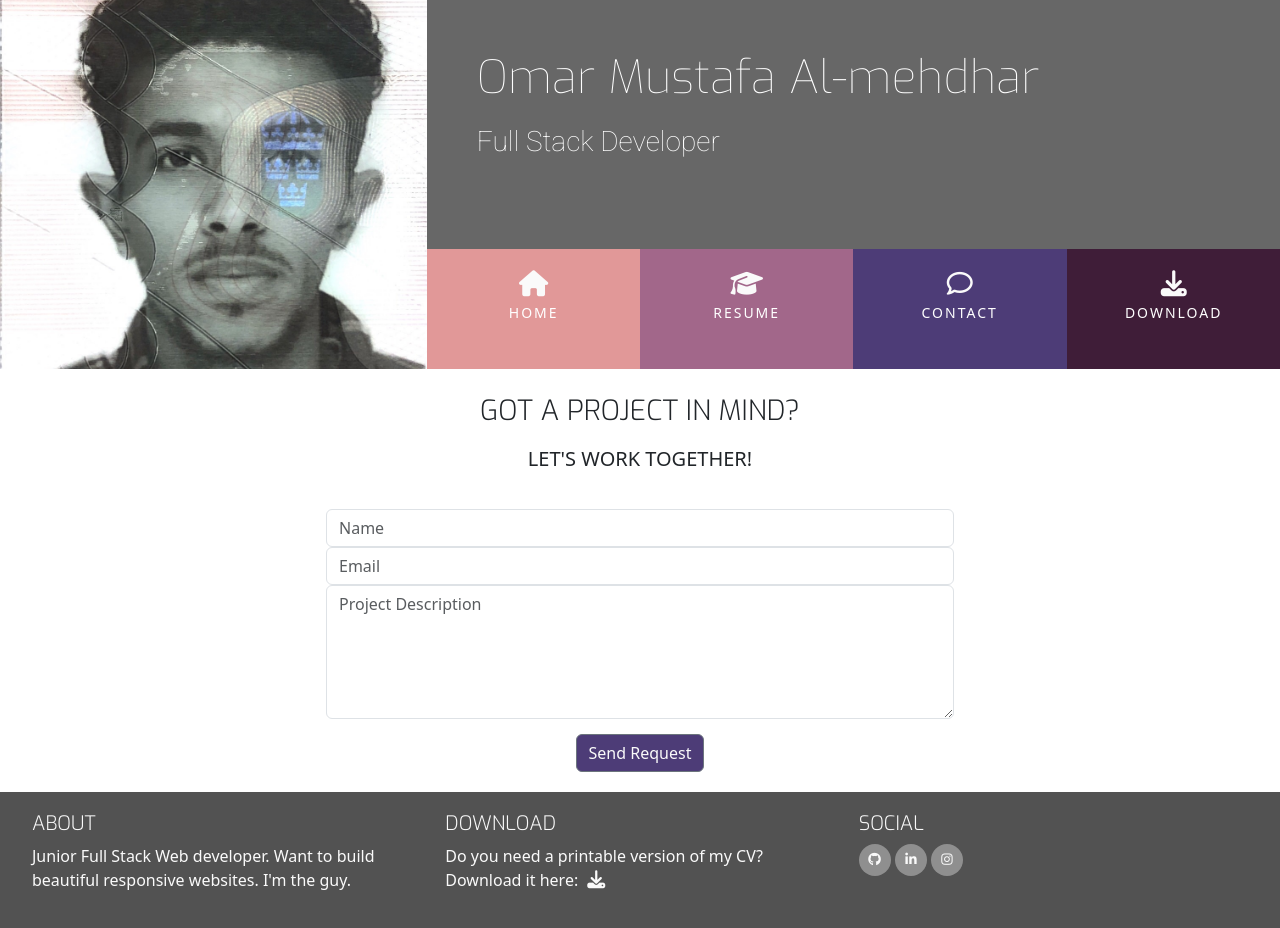
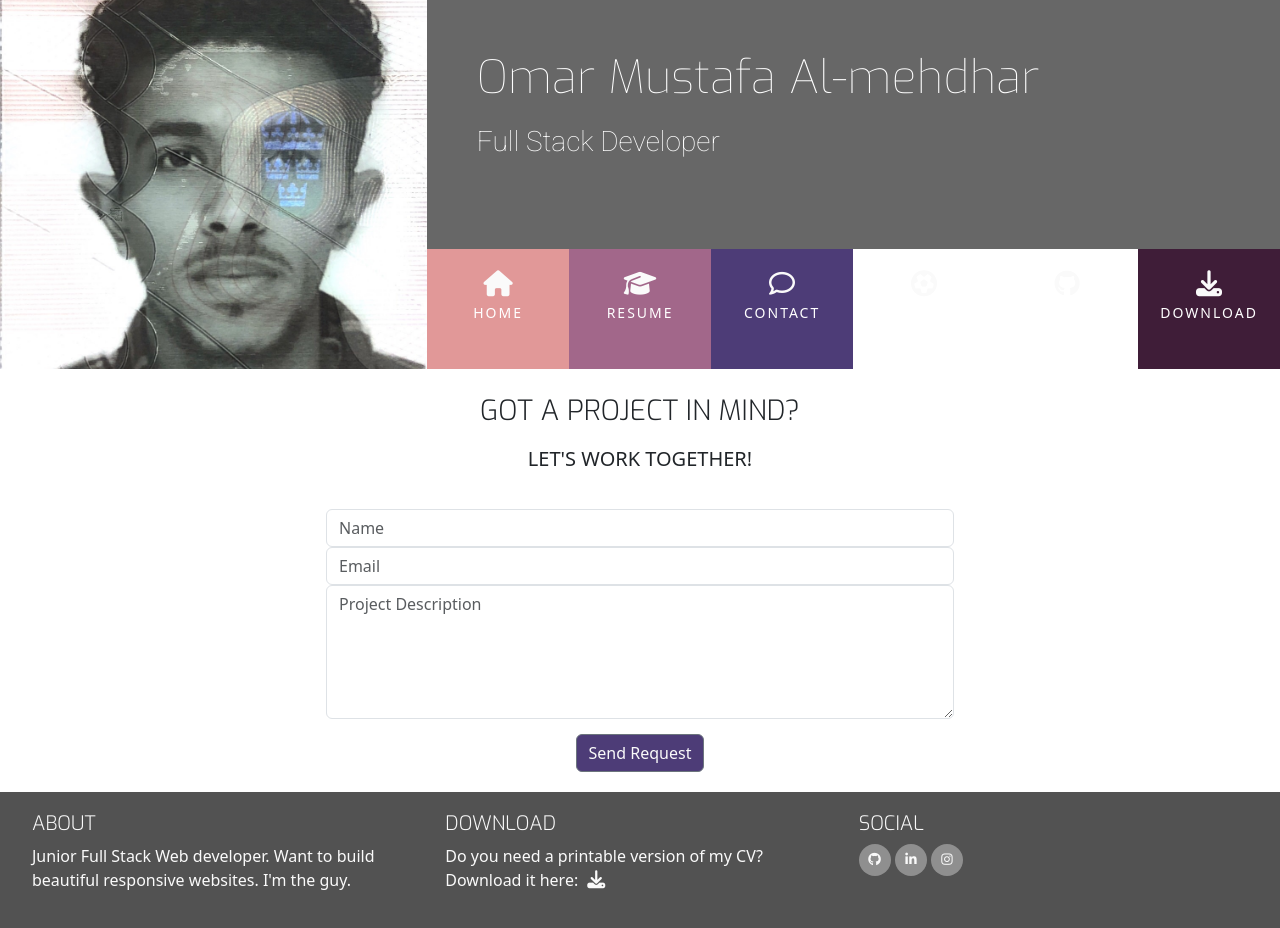
Before and after one commit to Omar-Alme/mini-resume, a plain HTML site: page contact.html in a window 1280 px wide. Drawn offline with nearby package versions, Linux system fonts and the light colour scheme.

Commit message:
Add two more pages to portfolio

```diff
--- a/contact.html
+++ b/contact.html
@@ -32,19 +32,27 @@
         <div class="row g-0">
           <div class="col">
             <ul class="list-inline menu-container" id="nav">
-              <li class="col-6 col-sm-3 menu-color-home list-inline-item menu-item">
+              <li class="col-6 col-sm-2 menu-color-home list-inline-item menu-item">
                 <a href="index.html" class="hvr-sweep-to-bottom"><i class="fa fa-home"
                     aria-hidden="true"></i><span>Home</span></a>
               </li>
-              <li class="col-6 col-sm-3 menu-color-resume list-inline-item menu-item">
+              <li class="col-6 col-sm-2 menu-color-resume list-inline-item menu-item">
                 <a href="resume.html" class="hvr-sweep-to-bottom"><i class="fa fa-graduation-cap"
                     aria-hidden="true"></i><span>Resume</span></a>
               </li>
-              <li class="col-6 col-sm-3 menu-color-contact list-inline-item menu-item">
+              <li class="col-6 col-sm-2 menu-color-contact list-inline-item menu-item">
                 <a href="contact.html" class="hvr-sweep-to-bottom"><i class="fa fa-comment-o"
                     aria-hidden="true"></i><span>Contact</span></a>
               </li>
-              <li class="col-6 col-sm-3 menu-color-download list-inline-item menu-item">
+              <li class="col-6 col-sm-2 menu-color-interests list-inline-item menu-item">
+                <a href="interests.html" class="hvr-sweep-to-bottom"><i class="fa fa-futbol"
+                    aria-hidden="true"></i><span>Interests</span></a>
+              </li>
+              <li class="col-6 col-sm-2 menu-color-github list-inline-item menu-item">
+                <a href="https://github.com/Omar-Alme" class="hvr-sweep-to-bottom"><i class="fa fa-github"
+                    aria-hidden="true"></i><span>Github</span></a>
+              </li>
+              <li class="col-6 col-sm-2 menu-color-download list-inline-item menu-item">
                 <a href="assets/cv/orginal-cv.pdf" target="_blank" class="hvr-sweep-to-bottom"><i class="fa fa-download"
                     aria-hidden="true"></i><span>Download</span></a>
               </li>
```
Also changed, not shown: index.html (+12 -4 lines), resume.html (+12 -4 lines).
